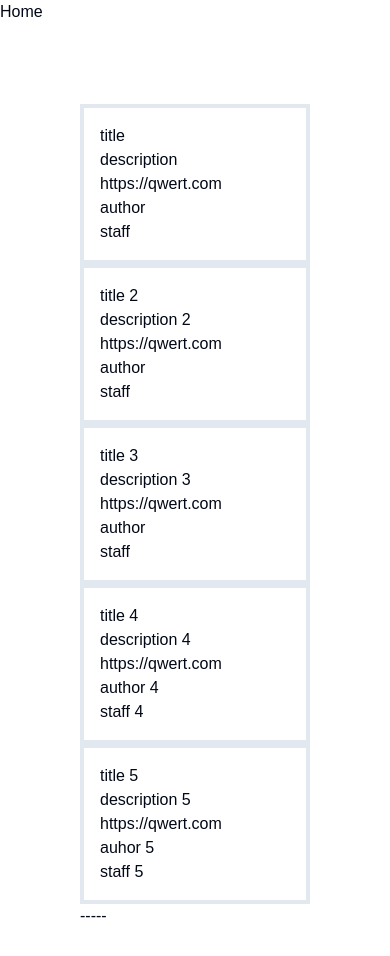
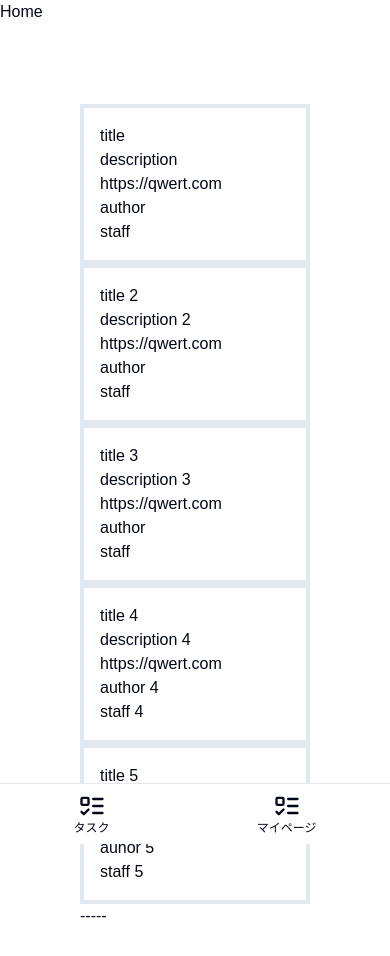
Before and after one commit to kumiko9771/my_portfolio, a Next.js app: page / in a window 390 px wide. Shown: the top 956 px of the page. Built offline with nearby package versions, Linux system fonts and the light colour scheme.

Commit message:
add components/BottomNav.tsx

```diff
--- a/src/app/layout.tsx
+++ b/src/app/layout.tsx
@@ -1,7 +1,8 @@
 import type { Metadata } from "next";
 import { Geist, Geist_Mono } from "next/font/google";
 import "./globals.css";
-import { Navbar } from "@/components/NavBar"
+import { Navbar } from "@/components/NavBar";
+import { BottomNav } from "@/components/BottomNav";
 
 const geistSans = Geist({
   variable: "--font-geist-sans",
@@ -24,12 +25,11 @@ export default function RootLayout({
   children: React.ReactNode;
 }>) {
   return (
-    <html lang="en">
-      <body
-        className={`${geistSans.variable} ${geistMono.variable} antialiased`}
-      >
+    <html lang='en'>
+      <body className={`${geistSans.variable} ${geistMono.variable} antialiased`}>
         <Navbar />
         {children}
+        <BottomNav />
       </body>
     </html>
   );
--- /dev/null
+++ b/src/components/BottomNav.tsx
@@ -0,0 +1,30 @@
+import { ListTodo, UserRoundPen } from "lucide-react";
+import Link from "next/link";
+
+const navs = [
+  {
+    href: "/",
+    icon: ListTodo,
+    name: "タスク",
+  },
+  {
+    href: "/me",
+    icon: ListTodo,
+    name: "マイページ",
+  },
+];
+
+export const BottomNav = () => {
+  return (
+    <div className='fixed bottom-0 left-0 w-full flex md:hidden justify-around bg-white py-2 border-t'>
+      {navs.map(({ href, icon: Icon, name }, i) => {
+        return (
+          <Link href={href} className='flex flex-col items-center'>
+            <Icon size={28} />
+            <h1 className='text-xs'>{name}</h1>
+          </Link>
+        );
+      })}
+    </div>
+  );
+};
```
